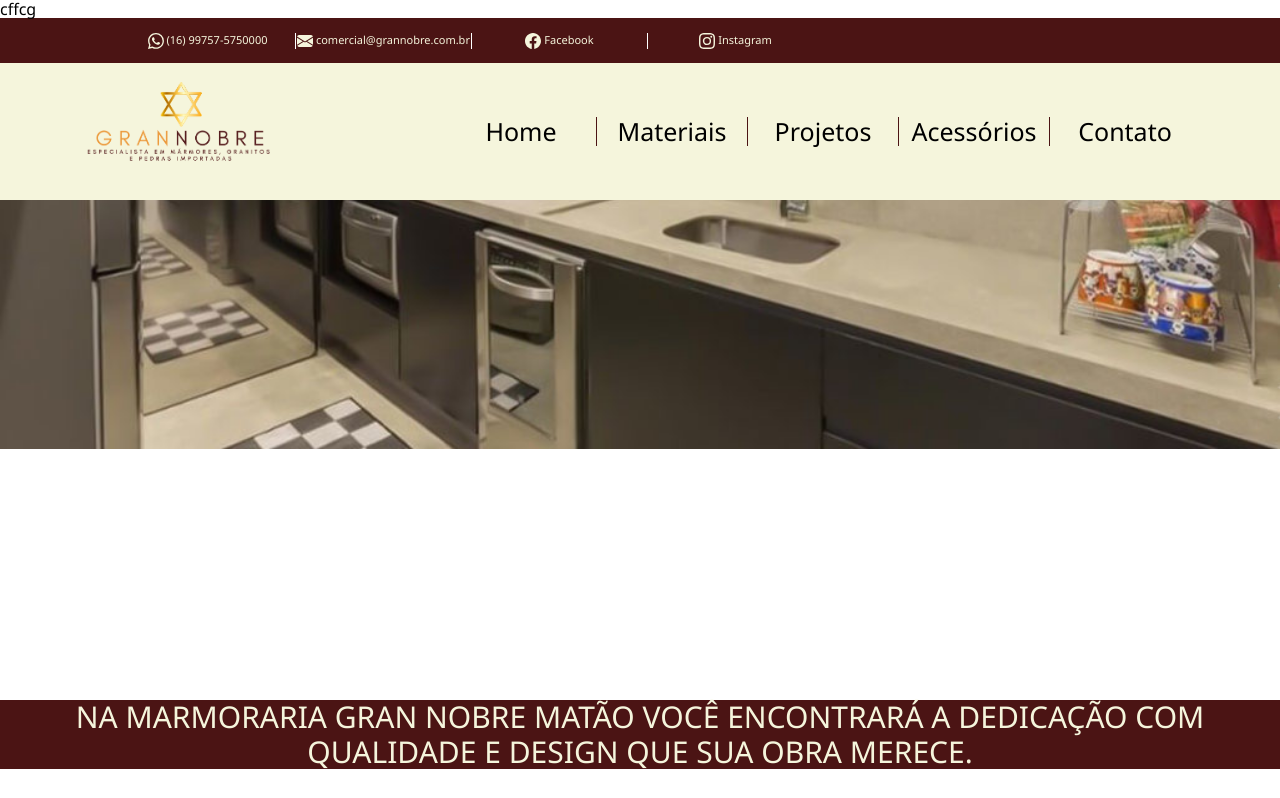
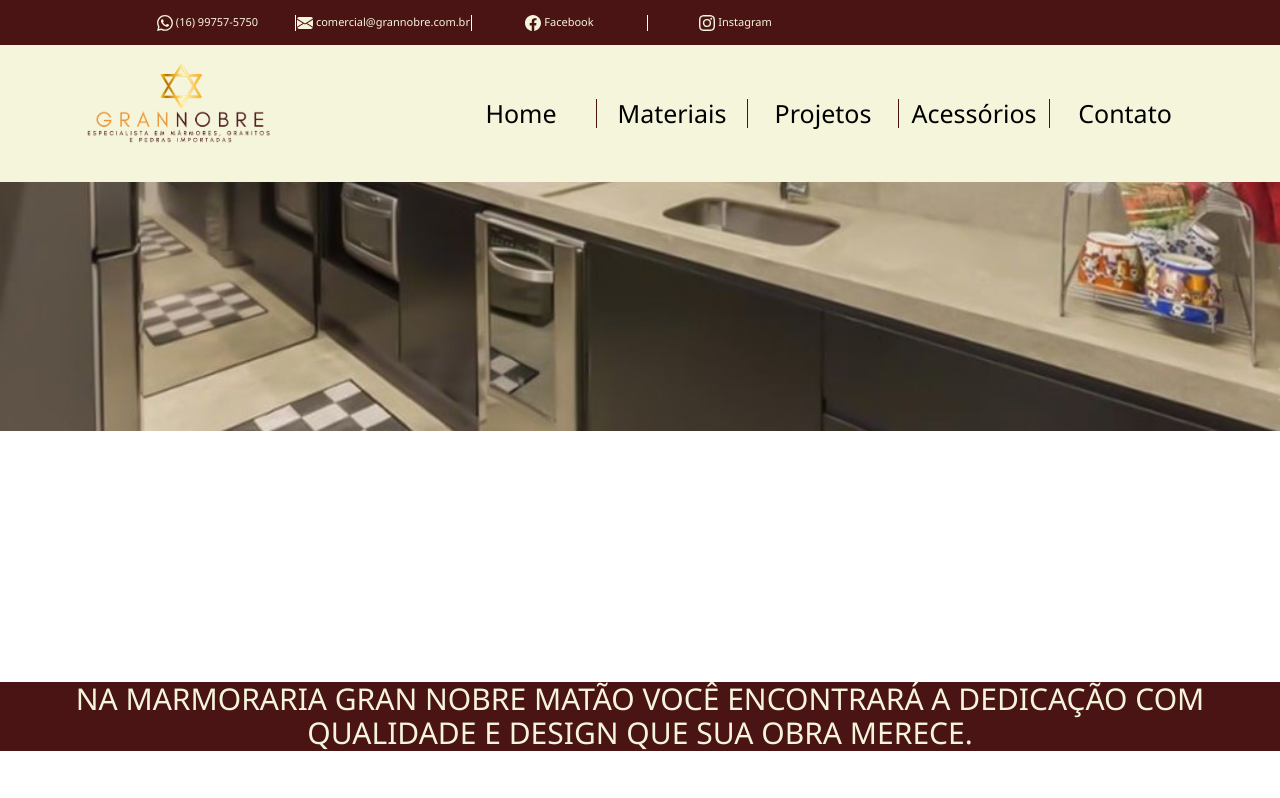
Before and after one commit to naiarabiagi/projeto-marmoraria, a plain HTML site: page index.html in a window 1280 px wide. Shown: the top 798 px of the page. Drawn offline with nearby package versions, Linux system fonts and the light colour scheme.

Commit message:
Alteração de Título e Telefone

```diff
--- a/index.html
+++ b/index.html
@@ -12,10 +12,7 @@
     <link rel="stylesheet" href="style.css" />
     <link rel="stylesheet" href="index.css" />
 
-    <title>
-      Marmoraria Gran Nobre Matão hgyjugvhhyucf gvhmcvg mhfg 011111111111v
-    </title>
-    cffcg
+    <title>Marmoraria Gran Nobre Matão</title>
   </head>
   <body>
     <!--Cabeçalho 1-->
@@ -35,7 +32,7 @@
               d="M13.601 2.326A7.854 7.854 0 0 0 7.994 0C3.627 0 .068 3.558.064 7.926c0 1.399.366 2.76 1.057 3.965L0 16l4.204-1.102a7.933 7.933 0 0 0 3.79.965h.004c4.368 0 7.926-3.558 7.93-7.93A7.898 7.898 0 0 0 13.6 2.326zM7.994 14.521a6.573 6.573 0 0 1-3.356-.92l-.24-.144-2.494.654.666-2.433-.156-.251a6.56 6.56 0 0 1-1.007-3.505c0-3.626 2.957-6.584 6.591-6.584a6.56 6.56 0 0 1 4.66 1.931 6.557 6.557 0 0 1 1.928 4.66c-.004 3.639-2.961 6.592-6.592 6.592zm3.615-4.934c-.197-.099-1.17-.578-1.353-.646-.182-.065-.315-.099-.445.099-.133.197-.513.646-.627.775-.114.133-.232.148-.43.05-.197-.1-.836-.308-1.592-.985-.59-.525-.985-1.175-1.103-1.372-.114-.198-.011-.304.088-.403.087-.088.197-.232.296-.346.1-.114.133-.198.198-.33.065-.134.034-.248-.015-.347-.05-.099-.445-1.076-.612-1.47-.16-.389-.323-.335-.445-.34-.114-.007-.247-.007-.38-.007a.729.729 0 0 0-.529.247c-.182.198-.691.677-.691 1.654 0 .977.71 1.916.81 2.049.098.133 1.394 2.132 3.383 2.992.47.205.84.326 1.129.418.475.152.904.129 1.246.08.38-.058 1.171-.48 1.338-.943.164-.464.164-.86.114-.943-.049-.084-.182-.133-.38-.232z"
             />
           </svg>
-          <a href="whatsapp"> (16) 99757-5750000</a>
+          <a href="whatsapp"> (16) 99757-5750</a>
         </li>
         <li>
           <svg
```
